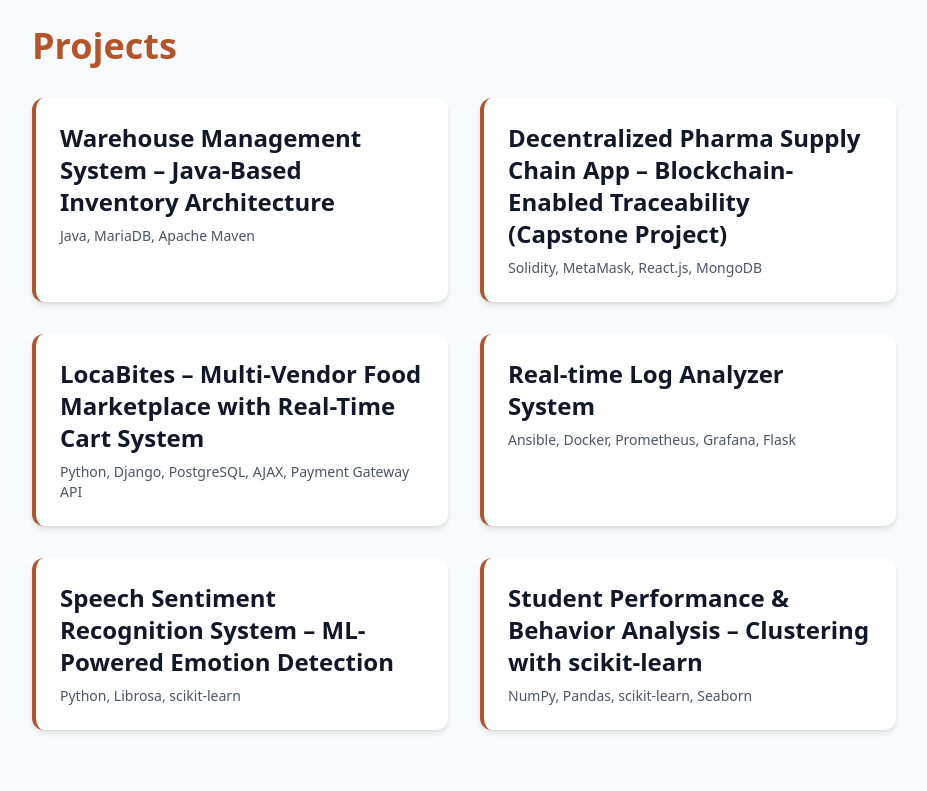
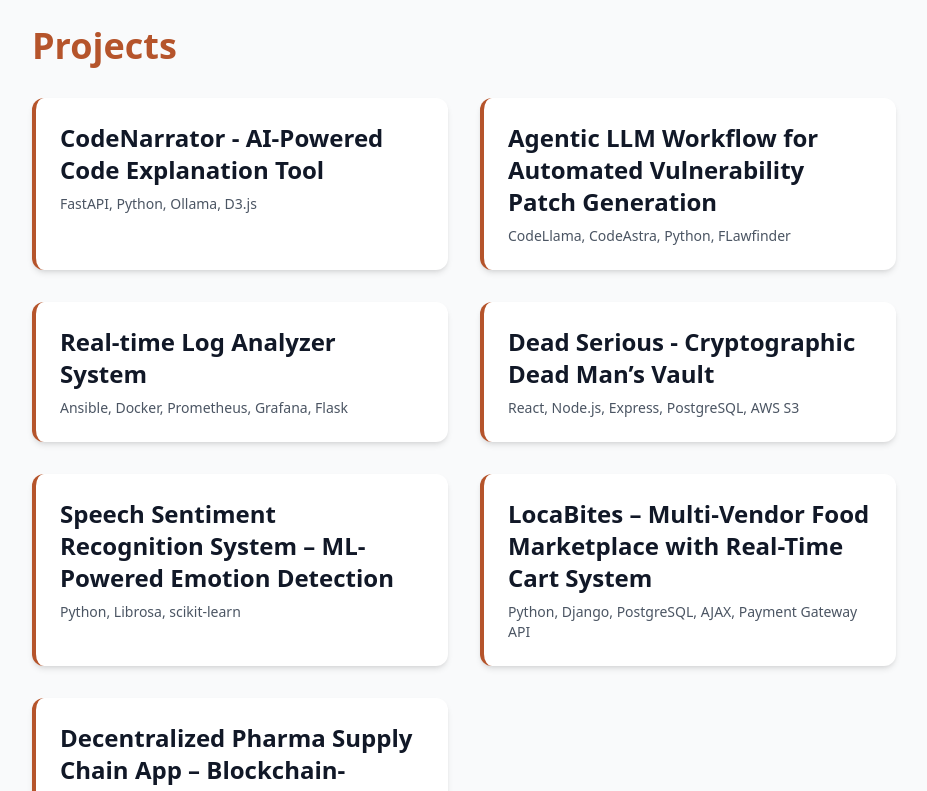
Before and after one commit to sharwariakre/sharwari-portfolio, a React (Vite) app: page / in a window 1280 px wide. Shown: the part 4320-5111 px from the top of the page, without its empty margins (304-1231 px from the left). Built offline with nearby package versions, Linux system fonts and the light colour scheme.

Commit message:
updated projects

```diff
--- a/src/components/Projects.jsx
+++ b/src/components/Projects.jsx
@@ -7,40 +7,39 @@
 
   const projects = [
     {
-      title: "Warehouse Management System – Java-Based Inventory Architecture",
-      tech: "Java, MariaDB, Apache Maven",
+      title: "CodeNarrator - AI-Powered Code Explanation Tool",
+      tech: "FastAPI, Python, Ollama, D3.js",
       description: [
-        "Architected a scalable, transaction-intensive database from scratch to power nationwide multi-store warehouse operations.",
-        "Implemented modular Java backend services with Apache Maven and optimized MariaDB queries for high-throughput inventory tracking and reporting.",
+        "Built an autonomous codebase understanding agent that iteratively explores GitHub repositories, maps internal dependencies, and decides what to inspect next without human input.",
+        "Integrated a local Qwen2.5-Coder 7B model via Ollama to generate AI architectural summaries like component breakdowns and dependency explanations with no external API or cloud cost.",
+        "Produced self-contained HTML reports with interactive D3.js dependency graphs for navigating unfamiliar codebases.",
       ],
     },
     {
-      title: "Decentralized Pharma Supply Chain App – Blockchain-Enabled Traceability (Capstone Project)",
-      tech: "Solidity, MetaMask, React.js, MongoDB",
+      title: "Agentic LLM Workflow for Automated Vulnerability Patch Generation",
+      tech: "CodeLlama, CodeAstra, Python, FLawfinder",
       description: [
-        "Developed as the capstone project for my bachelor's program — a decentralized application to track pharmaceutical drug movements, recording transactions on the Ethereum blockchain using smart contracts.",
-        "Designed and implemented a role-based access control system, allowing verified stakeholders to trace full supply chain data and customers to verify product authenticity via QR codes.",
-        "The project received high commendation from the review panel for its real-world applicability in combating counterfeit pharmaceuticals, with encouragement to explore collaboration with public-sector stakeholders for wider implementation.",
-        "A research paper based on this project was later published, highlighting its architecture and blockchain-based validation approach.",
-      ],
-    },
-    {
-      title: "LocaBites – Multi-Vendor Food Marketplace with Real-Time Cart System",
-      tech: "Python, Django, PostgreSQL, AJAX, Payment Gateway API",
-      description: [
-        "Developing a multi-vendor food ordering platform with vendor onboarding, location-based search, and dynamic AJAX powered cart functionality.",
-        "Integrated secure payment gateway and optimized the backend to support growing transaction loads and improve cart processing responsiveness.",
-        "Explored leveraging Redis for caching and Celery for asynchronous task handling to support efficient background processing in future iterations.",
+        "Developed a dual-model pipeline that generates automated patches for C/C++ vulnerabilities using semantic hints.",
+        "Reduced vulnerabilities by up to 50% overall and 70% for high-severity CVEs across 92 Juliet Suite cases.",
+        "Integrated static analysis (Flawfinder), functional evaluation, and CodeBERT-based similarity scoring.",
       ],
     },
     {
       title: "Real-time Log Analyzer System",
       tech: "Ansible, Docker, Prometheus, Grafana, Flask",
       description: [
-        "Built an automated CI/CD pipeline using GitHub Actions + a self-hosted runner, enabling zero-touch builds, tests, and deployments to a remote Linux VM.",
-        "Deployed a multi-container system (Flask Log Analyzer API, Prometheus, Grafana, Log Feeder) using Docker Compose orchestrated through Ansible in the CD pipeline.",
-        "Implemented custom Prometheus metrics (counters, labeled metrics, latency histograms) for real-time monitoring of log volume, severity distribution, and API performance.",
-        "Provisioned Grafana dashboards automatically on deployment, visualizing live system metrics and validating the end-to-end observability pipeline with synthetic log traffic.",
+        "Built a fully automated CI/CD pipeline using GitHub Actions and a self-hosted runner, enabling zero-touch builds, tests and deployments to a remote Linux VM.",
+        "Orchestrated a distributed Docker Compose stack (Flask API, Prometheus, Grafana, Log Feeder) using Ansible.",
+        "Implemented Prometheus counters, labeled metrics and latency histograms for real-time observability of log volume, severity patterns, and API performance.",
+      ],
+    },
+    {
+      title: "Dead Serious - Cryptographic Dead Man’s Vault ",
+      tech: "React, Node.js, Express, PostgreSQL, AWS S3",
+      description: [
+        "Built a full-stack zero-knowledge vault (HackNC 2026) that encrypts secrets client-side and releases them only after missed check-ins with unanimous multi-party approval.",
+        "Engineered a React + Vite frontend and AES-256-GCM via Web Crypto API; server never sees plaintext or keys.",
+        "Designed a Node.js/Express REST API with PostgreSQL and S3 for vault storage, with a TTL-based dead man’s switch triggering the nominee unlock flow on inactivity.",
       ],
     },
     {
@@ -51,14 +50,23 @@
         "Extracted MFCC features from over 5,000 audio clips using Librosa, applying normalization and preprocessing to improve training efficiency and accuracy.",
       ],
     },
-    {
-      title: "Student Performance & Behavior Analysis – Clustering with scikit-learn",
-      tech: "NumPy, Pandas, scikit-learn, Seaborn",
+        {
+      title: "LocaBites – Multi-Vendor Food Marketplace with Real-Time Cart System",
+      tech: "Python, Django, PostgreSQL, AJAX, Payment Gateway API",
       description: [
-        "Analyzed performance data from 729 students using features like hint usage, problem attempts, and success rates to assess behavioral trends.",
-        "Applied DBSCAN clustering to identify patterns in learner performance and group students based on struggle profiles.",
-        "Built a prototype recommendation system that maps students to suitable question types based on observed patterns in engagement and accuracy.",
-        "Outlined future scope to integrate Apache Kafka for real-time streaming of student interaction data, enabling continuous updates to clustering results and dynamic recommendations at scale.",
+        "Developing a multi-vendor food ordering platform with vendor onboarding, location-based search, and dynamic AJAX powered cart functionality.",
+        "Integrated secure payment gateway and optimized the backend to support growing transaction loads and improve cart processing responsiveness.",
+        "Explored leveraging Redis for caching and Celery for asynchronous task handling to support efficient background processing in future iterations.",
+      ],
+    },
+        {
+      title: "Decentralized Pharma Supply Chain App – Blockchain-Enabled Traceability (Capstone Project)",
+      tech: "Solidity, MetaMask, React.js, MongoDB",
+      description: [
+        "Developed as the capstone project for my bachelor's program — a decentralized application to track pharmaceutical drug movements, recording transactions on the Ethereum blockchain using smart contracts.",
+        "Designed and implemented a role-based access control system, allowing verified stakeholders to trace full supply chain data and customers to verify product authenticity via QR codes.",
+        "The project received high commendation from the review panel for its real-world applicability in combating counterfeit pharmaceuticals, with encouragement to explore collaboration with public-sector stakeholders for wider implementation.",
+        "A research paper based on this project was later published, highlighting its architecture and blockchain-based validation approach.",
       ],
     },
   ];
```
